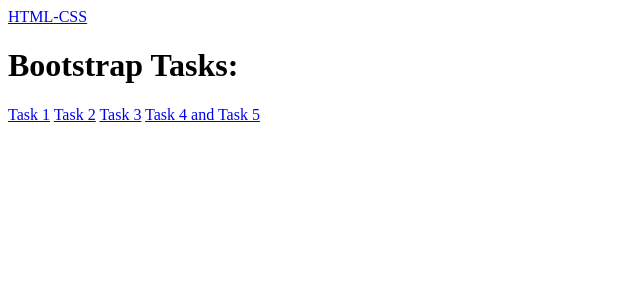
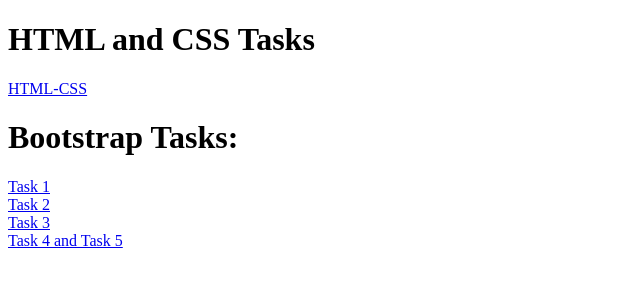
Before and after one commit to Prajwal0789/HTML-CSS-Bootstrap, a plain HTML site: page index.html in a window 1280 px wide. Shown: the whole page, without its empty margins (0-640 px from the left). Drawn offline with Linux system fonts and the light colour scheme.

Commit message:
Update index.html

```diff
--- a/index.html
+++ b/index.html
@@ -6,12 +6,12 @@
     <title>Homework</title>
 </head>
 <body>
-    <h1HTML and CSS Tasks</h1>
+    <h1>HTML and CSS Tasks</h1>
    <a href="HTML-CSS-homework.html">HTML-CSS</a></p>
     <h1>Bootstrap Tasks:</h1>
-        <a href="task1-builderz.html">Task 1</a>
-        <a href="task2-pricing.html">Task 2</a>
-        <a href="task3-material_card.html">Task 3</a>
+        <a href="task1-builderz.html">Task 1</a><br>
+        <a href="task2-pricing.html">Task 2</a><br>
+        <a href="task3-material_card.html">Task 3</a><br>
       <a href="task4-task5-bootstrap.html">Task 4 and Task 5</a>
 </body>
 </html>
```
